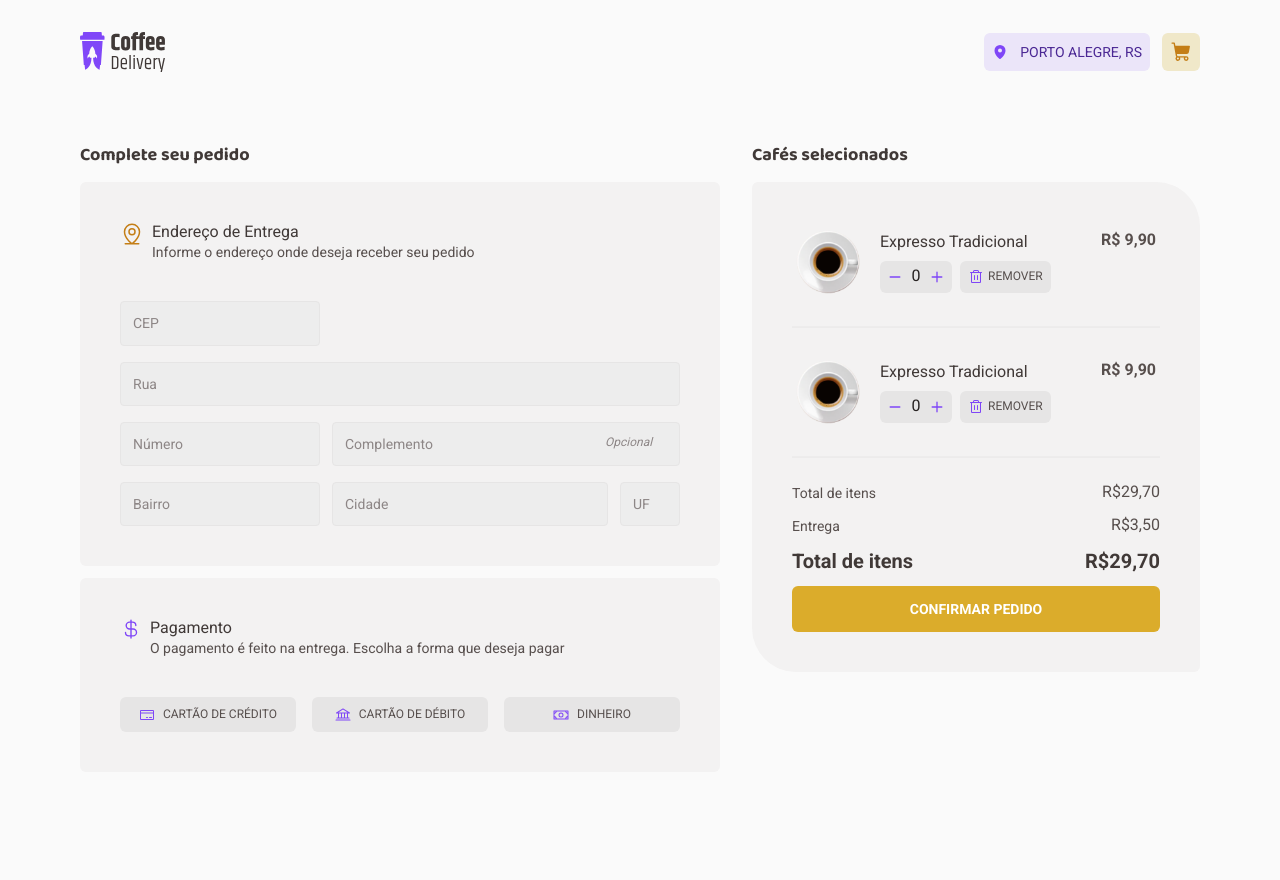
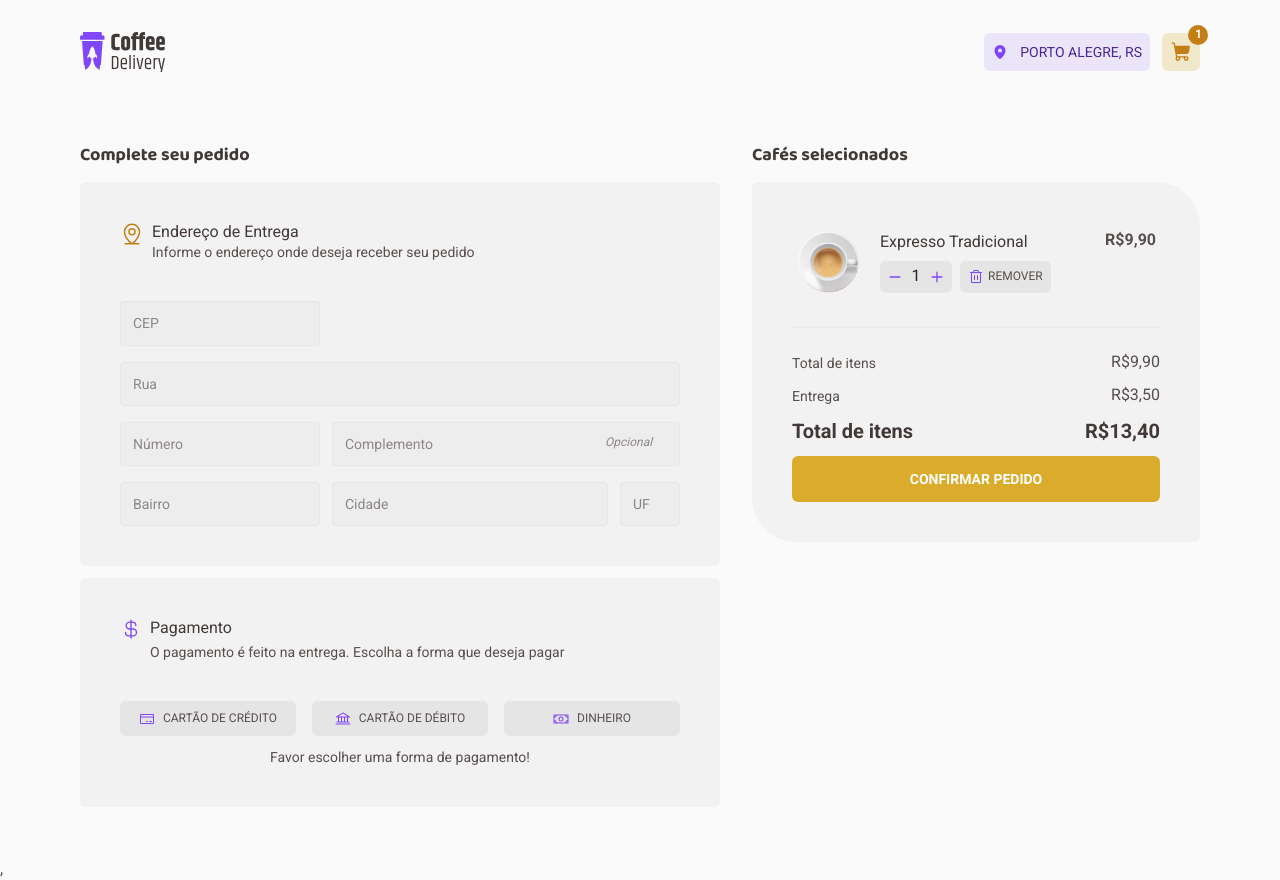
Before and after one commit to vbruno/RS-Ignite-Desafio-02-Coffee-Delivery, a React (Vite) app: page /checkout in a window 1280 px wide. Before the commit the page ends 859 px from the top, so only its background shows below. Built offline with nearby package versions, Linux system fonts and the light colour scheme.

Commit message:
ajusta parte da ordem do compra

```diff
--- a/src/components/coffeeCard/CoffeeCardCart.tsx
+++ b/src/components/coffeeCard/CoffeeCardCart.tsx
@@ -1,29 +1,87 @@
-import { useState } from 'react'
+import { useContext, useEffect, useState } from 'react'
 import styled from 'styled-components'
 import { ButtonSecondary, InputNumber } from '..'
-import expresso from './images/expresso.png'
+import { imgCoffee } from './coffeeType'
+import { OrderContext } from '../../context/OrderContext'
 
-export const CoffeeCardCart = () => {
-  const [numberCoffee, setNumberCoffee] = useState(0)
+interface ITypeCoffee {
+  type:
+    | 'expressoTradicional'
+    | 'expressoAmericano'
+    | 'expressoCremoso'
+    | 'expressoGelado'
+    | 'cafeComLeite'
+    | 'latte'
+    | 'capuccino'
+    | 'macchiato'
+    | 'macaccino'
+    | 'chocolateQuente'
+    | 'cubano'
+    | 'havaiano'
+    | 'arabe'
+    | 'irlandes'
+}
+
+interface ICoffeeCardCartProps {
+  id: number
+  name: string
+  type: ITypeCoffee['type']
+  price: number
+  quantity: number
+  total: number
+}
+
+export const CoffeeCardCart = (props: ICoffeeCardCartProps) => {
+  const [numberCoffee, setNumberCoffee] = useState(props.quantity)
+
+  const { cart, setCart } = useContext(OrderContext)
+
+  useEffect(() => {
+    if (!cart) return
+    setCart((prev) =>
+      prev.map((coffee) =>
+        coffee.id === props.id
+          ? {
+              ...coffee,
+              quantity: numberCoffee,
+              total: Number((coffee.price * numberCoffee).toFixed(2)),
+            }
+          : coffee,
+      ),
+    )
+
+    // eslint-disable-next-line react-hooks/exhaustive-deps
+  }, [numberCoffee])
+
+  useEffect(() => {
+    console.log(props)
+    console.log(cart)
+  }, [props, cart])
+
+  // Remover item do carrinho
+  function handleRemoveCoffee() {
+    setCart((prev) => prev.filter((coffee) => coffee.id !== props.id))
+  }
 
   return (
     <Container>
       <Info>
-        <img src={expresso} alt="" />
+        <img src={imgCoffee[props.type]} alt="tipo de café" />
+
         <Details>
-          <p>Expresso Tradicional</p>
+          <p>{props.name}</p>
           <Actions>
             <InputNumber inputValue={numberCoffee} outValue={setNumberCoffee} />
-            <ButtonSecondary>remover</ButtonSecondary>
+            <ButtonSecondary onClick={handleRemoveCoffee}>
+              remover
+            </ButtonSecondary>
           </Actions>
         </Details>
       </Info>
-      <Value>R$ 9,90</Value>
+      <Value>R${String(props.total.toFixed(2)).replace('.', ',')}</Value>
     </Container>
-
   )
 }
-
 
 const Container = styled.main`
   display: flex;
@@ -43,7 +101,6 @@ const Info = styled.div`
   img {
     width: 64px;
   }
-
 `
 
 const Details = styled.div`
@@ -51,7 +108,6 @@ const Details = styled.div`
   flex-direction: column;
   align-items: flex-start;
   gap: 8px;
-
 
   p {
     color: ${({ theme }) => theme['base-subtitle']};
@@ -63,7 +119,6 @@ const Details = styled.div`
     font-weight: 400;
     line-height: 130%;
   }
-
 `
 const Actions = styled.div`
   display: flex;
--- a/src/components/coffeeCard/CoffeeCardCatalog.tsx
+++ b/src/components/coffeeCard/CoffeeCardCatalog.tsx
@@ -38,9 +38,11 @@ export const CoffeeCardCatalog = ({ type }: ICoffeeCardCatalogProps) => {
     if (coffee === undefined) return
 
     const coffeeAddCart: ICoffee = {
+      id: new Date().getTime(),
       name: coffee.title,
       price: coffee?.price,
       quantity: numberCoffee,
+      type,
       total: Number((coffee?.price * numberCoffee).toFixed(2)),
     }
 
@@ -52,7 +54,7 @@ export const CoffeeCardCatalog = ({ type }: ICoffeeCardCatalogProps) => {
 
   return (
     <Container>
-      <img src={imgCoffee[type]} alt="expresso" />
+      <img src={imgCoffee[type]} alt="tipo de café" />
       <Tag>
         {coffee?.tag.map((tag) => (
           <p key={tag}>{tag}</p>
--- a/src/context/OrderContext.tsx
+++ b/src/context/OrderContext.tsx
@@ -6,11 +6,29 @@ import {
   useState,
 } from 'react'
 
+interface ITypeCoffee {
+  type:
+    | 'expressoTradicional'
+    | 'expressoAmericano'
+    | 'expressoCremoso'
+    | 'expressoGelado'
+    | 'cafeComLeite'
+    | 'latte'
+    | 'capuccino'
+    | 'macchiato'
+    | 'macaccino'
+    | 'chocolateQuente'
+    | 'cubano'
+    | 'havaiano'
+    | 'arabe'
+    | 'irlandes'
+}
+
 export interface ICoffee {
-  // id: number
+  id: number
   name: string
   price: number
-  // image: string
+  type: ITypeCoffee['type']
   quantity: number
   total: number
 }
@@ -33,8 +51,17 @@ export const OrderContext = createContext<IOrderContextType>(
 )
 
 export function OrderContextProvider({ children }: { children: ReactNode }) {
-  const [order, setOrder] = useState(0)
-  const [cart, setCart] = useState<ICoffee[]>([] as ICoffee[])
+  const [order, setOrder] = useState(1)
+  const [cart, setCart] = useState<ICoffee[]>([
+    {
+      id: 1691347668231,
+      name: 'Expresso Tradicional',
+      price: 9.9,
+      quantity: 1,
+      type: 'expressoCremoso',
+      total: 9.9,
+    },
+  ] as ICoffee[])
   const [formPayment, setFormPayment] = useState({
     selectPayment: 'none',
   } as IFormPayment)
--- a/src/main.tsx
+++ b/src/main.tsx
@@ -3,7 +3,7 @@ import ReactDOM from 'react-dom/client'
 import { App } from './App.tsx'
 
 ReactDOM.createRoot(document.getElementById('root') as HTMLElement).render(
-  // <React.StrictMode>
-  <App />,
-  // </React.StrictMode>,
+  <React.StrictMode>
+    <App />,
+  </React.StrictMode>,
 )
--- a/src/pages/Checkout/index.tsx
+++ b/src/pages/Checkout/index.tsx
@@ -3,14 +3,15 @@ import styled from 'styled-components'
 import { InputText } from '../../components/InputText'
 import { useNavigate } from 'react-router-dom'
 import { z } from 'zod'
-import { Controller, useForm } from 'react-hook-form'
+import { Controller, set, useForm } from 'react-hook-form'
 import { zodResolver } from '@hookform/resolvers/zod'
 import { DevTool } from '@hookform/devtools'
 
 import { defaultTheme } from '../../styles/themes/default'
 import { ButtonPrimary, ButtonSelect } from '../../components'
 import { CoffeeCardCart } from '../../components/coffeeCard/CoffeeCardCart'
-import { FormEvent, useRef } from 'react'
+import { FormEvent, useContext, useEffect, useRef, useState } from 'react'
+import { OrderContext } from '../../context/OrderContext'
 
 const schemaForm = z.object({
   cep: z.string().nonempty('Campo CEP vazio'),
@@ -28,7 +29,9 @@ type FormType = z.infer<typeof schemaForm>
 export function Checkout() {
   const navigate = useNavigate()
   const formRef = useRef<HTMLFormElement>(null)
-
+  const { formPayment, order, cart } = useContext(OrderContext)
+  const [totalItensCoffee, setTotalItensCoffee] = useState(0)
+  const [totalPaid, setTotalPaid] = useState(0)
   const {
     handleSubmit,
     control,
@@ -45,6 +48,18 @@ export function Checkout() {
     },
     resolver: zodResolver(schemaForm),
   })
+
+  useEffect(() => {
+    if (!cart) return
+    const total: number = cart.reduce((acc, coffee) => {
+      return acc + coffee.total
+    }, 0)
+
+    setTotalItensCoffee(total)
+    setTotalPaid(Number(total + 3.5))
+
+    console.log(total)
+  }, [cart, setTotalPaid])
 
   function onSubmit(data: FormType) {
     console.log(data)
@@ -175,19 +190,38 @@ export function Checkout() {
               <ButtonSelect Icon="bank">CARTÃO DE DÉBITO</ButtonSelect>
               <ButtonSelect Icon="money">DINHEIRO</ButtonSelect>
             </PaymentChoice>
+            <div>
+              {formPayment.selectPayment === 'none' && (
+                <p>Favor escolher uma forma de pagamento!</p>
+              )}
+            </div>
           </PaymentContainer>
         </AddressPaymentContainer>
         <OrderSummaryContainer>
           <h1>Cafés selecionados</h1>
           <OrderListBuy>
-            <CoffeeCardCart />
-            <Line />
-            <CoffeeCardCart />
+            {!!order &&
+              !!cart &&
+              cart.map((item) => {
+                return (
+                  <CoffeeCardCart
+                    key={item.id}
+                    id={item.id}
+                    name={item.name}
+                    price={item.price}
+                    type={item.type}
+                    quantity={item.quantity}
+                    total={item.total}
+                  />
+                )
+              })}
             <Line />
             <OrderSummary>
               <ItemOrderSummary>
                 <span>Total de itens</span>
-                <span>R$29,70</span>
+                <span>
+                  R${String(totalItensCoffee.toFixed(2)).replace('.', ',')}
+                </span>
               </ItemOrderSummary>
               <ItemOrderSummary>
                 <span>Entrega</span>
@@ -195,7 +229,7 @@ export function Checkout() {
               </ItemOrderSummary>
               <ItemOrderSummary>
                 <p>Total de itens</p>
-                <p>R$29,70</p>
+                <p>R${String(totalPaid.toFixed(2)).replace('.', ',')}</p>
               </ItemOrderSummary>
               <ButtonPrimary onClick={handleSubmitEvent}>
                 confirmar pedido
@@ -389,12 +423,33 @@ const PaymentContainer = styled.div`
   h2 {
     color: ${({ theme }) => theme['base-text']};
 
+    margin-top: 4px;
+
     /* Text/Regular S */
     font-family: Roboto;
     font-size: 14px;
     font-style: normal;
     font-weight: 400;
     line-height: 130%; /* 18.2px */
+  }
+
+  div:nth-child(3) {
+    display: flex;
+    align-items: center;
+    justify-content: center;
+
+    p {
+      color: ${({ theme }) => theme['base-text']};
+
+      margin-top: 4px;
+
+      /* Text/Regular S */
+      font-family: Roboto;
+      font-size: 14px;
+      font-style: normal;
+      font-weight: 400;
+      line-height: 130%; /* 18.2px */
+    }
   }
 `
 
```
